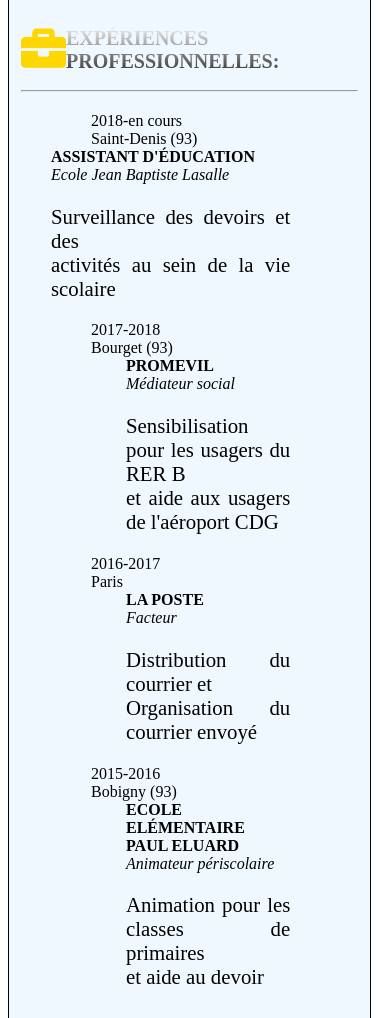
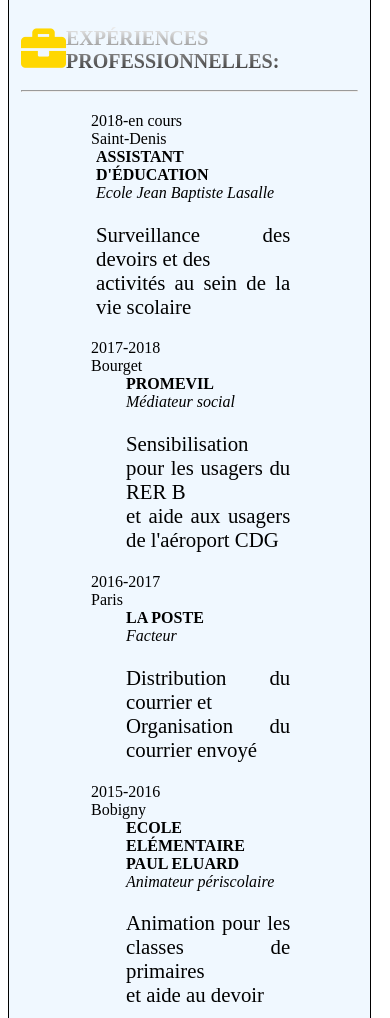
Before and after one commit to Rajerinera/Cv_html_css_RAJERINERA-ADRIEN, a plain HTML site: page index.html in a window 390 px wide. Shown: the part 1920-2938 px from the top of the page. Drawn offline with Linux system fonts and the light colour scheme.

Commit message:
Les espacements fini mnt faut faire la media queries

```diff
--- a/index.html
+++ b/index.html
@@ -157,7 +157,7 @@
                     </div>
                     <div class="taf_date">
                         2018-en cours<br>
-                        <span>Saint-Denis (93)</span>
+                        <span>Saint-Denis</span>
                     </div>
                     </div>
                     <div class="taf1_m">
@@ -173,12 +173,12 @@
                     <div class="cercle"></div>
                     <div class="taf_date">
                         2017-2018<br>
-                        <span>Bourget (93)</span>
+                        <span>Bourget</span>
                     </div>
                     </div>
                     <div class="taf_m">
                         <strong>Promevil</strong><br>
-                        <em>Médiateur social </em>
+                        <em>Médiateur social</em>
 
                             <p>Sensibilisation pour les usagers du RER B<br>
                                et aide aux usagers de l'aéroport CDG</p>
@@ -206,7 +206,7 @@
                     <div class="cercle"></div>
                     <div class="taf_date">
                         2015-2016<br>
-                        <span>Bobigny (93)</span>
+                        <span>Bobigny</span>
                     </div>
                     </div>
                     <div class="taf_m">
--- a/style.css
+++ b/style.css
@@ -59,21 +59,6 @@ cite
 {
     display: flex;
     align-items: center;
-}
-
-#title1
-{
-
-}
-
-#title2
-{
-
-}
-
-#title3
-{
-
 }
 
 h1
@@ -149,14 +134,14 @@ strong
 }
 
 /* la partie taf */
-.taf{
-    display:flex;
+
+.taf
+{
+    display: flex;
     width: 80%;
 }
-
 .taf1_m{
-    padding-left: 30px;
-
+    padding-left: 75px;
 }
 .taf_m{
     padding-left: 105px;
@@ -184,7 +169,6 @@ strong
     padding: 12px;
     background-image: url("fond-site.jpg");
     margin-left: 0%;
-    padding-right: ;
 }
 
 img.photo
```
